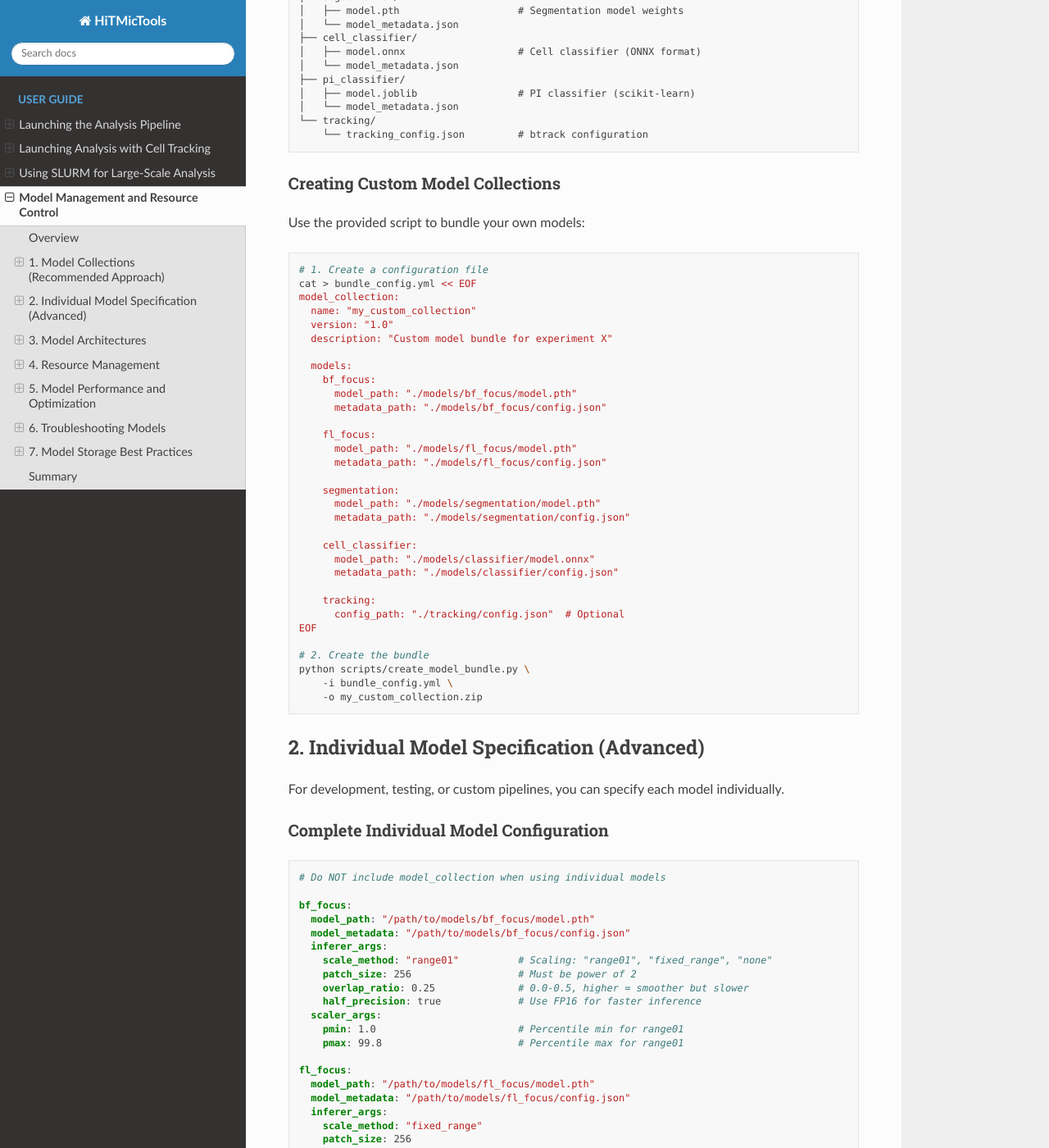
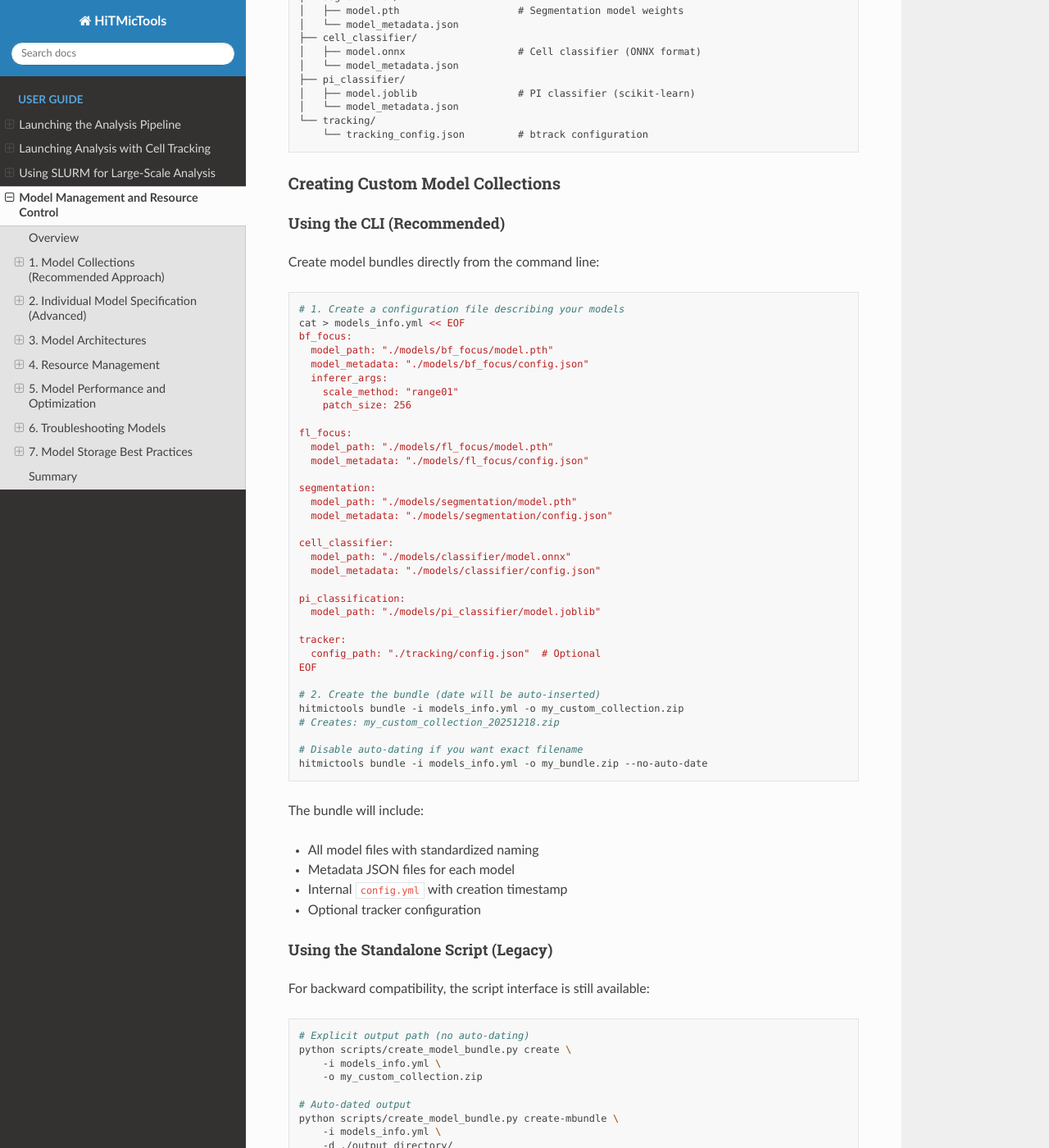
Before and after one commit to phisanti/HiTMicTools, a Sphinx documentation site: the page built from docs/source/models.md, in a window 1280 px wide and 1400 px high, scrolled down 1432 px. Shown: the whole window at 82% size. Built offline with Sphinx 7.4.7 and the Read the Docs theme 3.1.0, drawn with Linux system fonts in a browser that asks for light colours; some of the changed text lies outside the part shown.

Commit message:
Updates docs for model bundling workflow and dependencies
Clarifies recommended CLI usage for creating model bundles and
documents auto-dating behavior for output files. Adds a note
regarding specific dependency pinning to prevent installation issues.
Improves sharing instructions and simplifies example configurations
for custom models, promoting consistency and reducing user error.

````diff
--- a/docs/source/models.md
+++ b/docs/source/models.md
@@ -67,41 +67,68 @@ model_collection_tracking_20250529.zip
 
 ### Creating Custom Model Collections
 
-Use the provided script to bundle your own models:
+#### Using the CLI (Recommended)
+
+Create model bundles directly from the command line:
 
 ```bash
-# 1. Create a configuration file
-cat > bundle_config.yml << EOF
-model_collection:
-  name: "my_custom_collection"
-  version: "1.0"
-  description: "Custom model bundle for experiment X"
+# 1. Create a configuration file describing your models
+cat > models_info.yml << EOF
+bf_focus:
+  model_path: "./models/bf_focus/model.pth"
+  model_metadata: "./models/bf_focus/config.json"
+  inferer_args:
+    scale_method: "range01"
+    patch_size: 256
 
-  models:
-    bf_focus:
-      model_path: "./models/bf_focus/model.pth"
-      metadata_path: "./models/bf_focus/config.json"
+fl_focus:
+  model_path: "./models/fl_focus/model.pth"
+  model_metadata: "./models/fl_focus/config.json"
 
-    fl_focus:
-      model_path: "./models/fl_focus/model.pth"
-      metadata_path: "./models/fl_focus/config.json"
+segmentation:
+  model_path: "./models/segmentation/model.pth"
+  model_metadata: "./models/segmentation/config.json"
 
-    segmentation:
-      model_path: "./models/segmentation/model.pth"
-      metadata_path: "./models/segmentation/config.json"
+cell_classifier:
+  model_path: "./models/classifier/model.onnx"
+  model_metadata: "./models/classifier/config.json"
 
-    cell_classifier:
-      model_path: "./models/classifier/model.onnx"
-      metadata_path: "./models/classifier/config.json"
+pi_classification:
+  model_path: "./models/pi_classifier/model.joblib"
 
-    tracking:
-      config_path: "./tracking/config.json"  # Optional
+tracker:
+  config_path: "./tracking/config.json"  # Optional
 EOF
 
-# 2. Create the bundle
-python scripts/create_model_bundle.py \
-    -i bundle_config.yml \
+# 2. Create the bundle (date will be auto-inserted)
+hitmictools bundle -i models_info.yml -o my_custom_collection.zip
+# Creates: my_custom_collection_20251218.zip
+
+# Disable auto-dating if you want exact filename
+hitmictools bundle -i models_info.yml -o my_bundle.zip --no-auto-date
+```
+
+The bundle will include:
+- All model files with standardized naming
+- Metadata JSON files for each model
+- Internal `config.yml` with creation timestamp
+- Optional tracker configuration
+
+#### Using the Standalone Script (Legacy)
+
+For backward compatibility, the script interface is still available:
+
+```bash
+# Explicit output path (no auto-dating)
+python scripts/create_model_bundle.py create \
+    -i models_info.yml \
     -o my_custom_collection.zip
+
+# Auto-dated output
+python scripts/create_model_bundle.py create-mbundle \
+    -i models_info.yml \
+    -d ./output_directory/
+# Creates: ./output_directory/model_collection_20251218.zip
 ```
 
 ## 2. Individual Model Specification (Advanced)
@@ -520,19 +547,19 @@ models/
 For sharing models:
 
 ```bash
-# 1. Create bundle
-python scripts/create_model_bundle.py \
-    -i config.yml \
-    -o model_collection_v1.0.zip
+# 1. Create bundle with CLI
+hitmictools bundle -i models_info.yml -o model_collection_v1.0.zip
+# Creates: model_collection_v1.0_20251218.zip (with auto-dating)
 
 # 2. Calculate checksum
-sha256sum model_collection_v1.0.zip > model_collection_v1.0.zip.sha256
+sha256sum model_collection_v1.0_20251218.zip > model_collection_v1.0_20251218.zip.sha256
 
 # 3. Document
 echo "Model Collection v1.0" > README.txt
+echo "Creation date: 2025-12-18" >> README.txt
 echo "Training date: 2025-05-29" >> README.txt
 echo "Dataset: ASCT_training_set_042" >> README.txt
-cat model_collection_v1.0.zip.sha256 >> README.txt
+cat model_collection_v1.0_20251218.zip.sha256 >> README.txt
 
 # 4. Share via cloud/network storage
 # DO NOT email large files
````
Also changed, not shown: docs/source/launch_analysis.md (+7 -1 lines).
